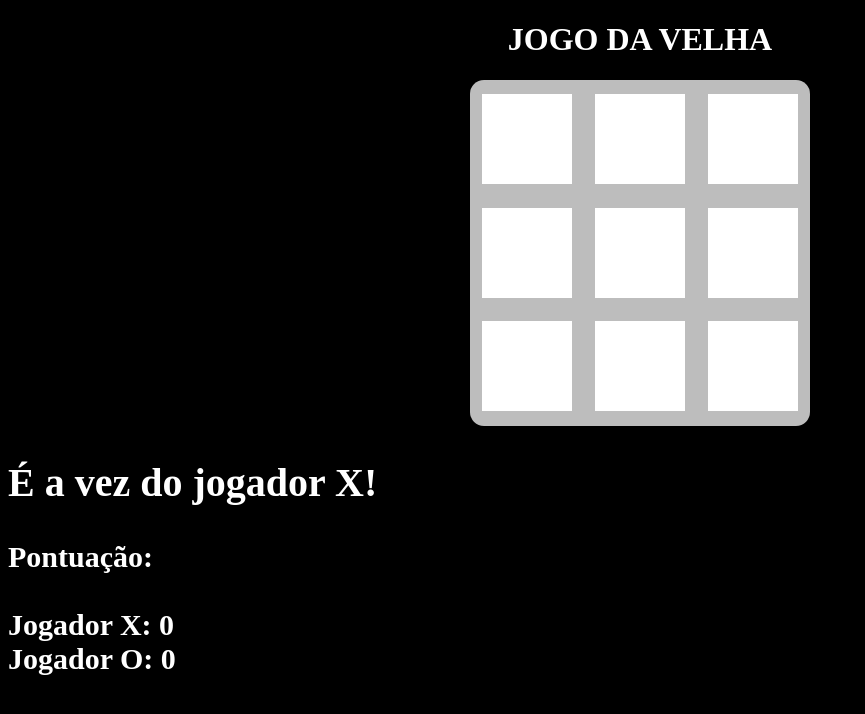
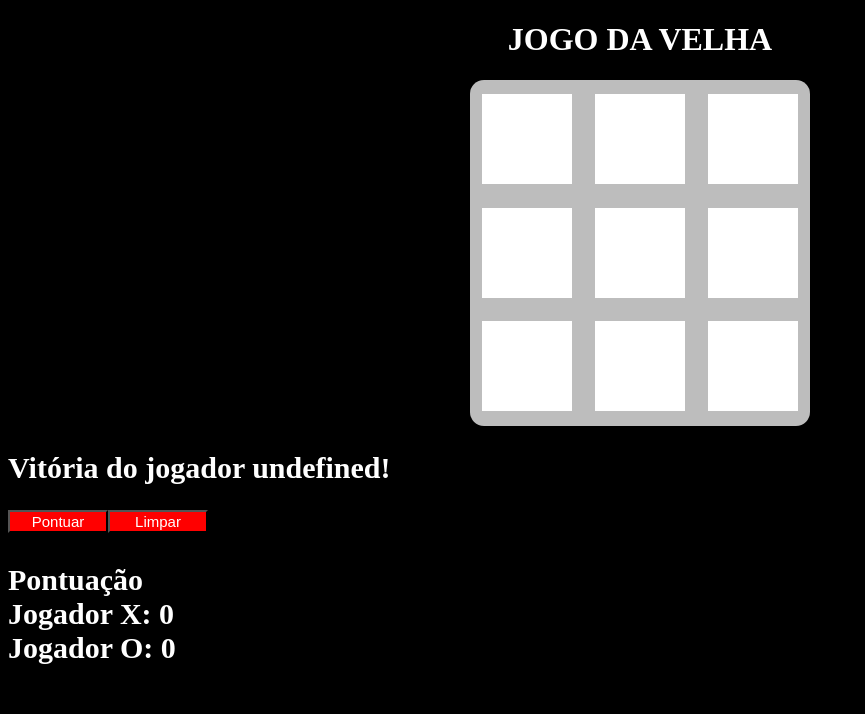
Before and after one commit to WenderG/jogo_da_velha, a plain HTML site: page index.html in a window 1280 px wide. Shown: the whole page, without its empty margins (0-865 px from the left). Drawn offline with Linux system fonts and the light colour scheme.

Commit message:
finalizando a lógica do jogo

```diff
--- a/index.html
+++ b/index.html
@@ -75,10 +75,12 @@
         </div>
     </section>
 
+    <button onclick="jogo()">Pontuar</button><button onclick="resetar()">Limpar</button>
+
     <section>
         <h3>
-            Pontuação: <br><br>
             <div id="placar">
+                Pontuação<br>
                 Jogador X: 0<br>
                 Jogador O: 0
             </div>
--- a/main.js
+++ b/main.js
@@ -8,6 +8,7 @@ let a7 = window.document.getElementById('a_sete')
 let a8 = window.document.getElementById('a_oito')
 let a9 = window.document.getElementById('a_nove')
 let turno = window.document.getElementById('turno')
+let pontos = window.document.getElementById('placar')
 
 let area1
 let area2
@@ -18,7 +19,9 @@ let area6
 let area7
 let area8
 let area9
-
+let vencedor
+let pontos_X = 0
+let pontos_O = 0
 let aux = 0
 
 function marca_a1() {
@@ -146,3 +149,84 @@ function marca_a9() {
 
     aux++
 }
+
+function pontuacao() {
+    if(vencedor == "X") {
+        pontos_X++
+        pontos.innerHTML = `<h3>Pontuação<br>
+                                Jogador X: ${pontos_X} <br>
+                                jogador O: ${pontos_O}
+                            </h3>`
+    }else if(vencedor == "O"){
+        pontos_O++
+        pontos.innerHTML = `<h3>Pontuação<br>
+                                Jogador X: ${pontos_X} <br>
+                                jogador O: ${pontos_O}
+                            </h3>`
+    }
+}
+
+function resetar() {
+    a1.innerHTML = ""
+    a2.innerHTML = ""
+    a3.innerHTML = ""
+    a4.innerHTML = ""
+    a5.innerHTML = ""
+    a6.innerHTML = ""
+    a7.innerHTML = ""
+    a8.innerHTML = ""
+    a9.innerHTML = ""
+
+    if(aux % 2 == 0) {
+        turno.innerHTML = "<h2>É a vez do jogador X!</h2>"
+    }else {
+        turno.innerHTML = "<h2>É a vez do jogador O!</h2>"
+    }
+}
+
+function jogo(){
+    if(area1 == area2 && area2 == area3){ //linha 1
+        turno.innerHTML = `<h2>Vitória do jogador ${area1}!</h2>`
+        vencedor = area1
+        pontuacao()
+
+    }else if(area4 == area5 && area5 == area6){ //linha 2
+        turno.innerHTML = `<h2>Vitória do jogador ${area4}!</h2>`
+        vencedor = area4
+        pontuacao()
+
+    }else if(area7 == area8 && area8 == area9){ //linha 3
+        turno.innerHTML = `<h2>Vitória do jogador ${area7}!</h2>`
+        vencedor = area7
+        pontuacao()
+
+    }else if(area1 == area4 && area4 == area7){ //vertical 1
+        turno.innerHTML = `<h2>Vitória do jogador ${area1}!</h2>`
+        vencedor = area1
+        pontuacao()
+
+    }else if(area2 == area5 && area5 == area8){ //vertical 2
+        turno.innerHTML = `<h2>Vitória do jogador ${area2}!</h2>`
+        vencedor = area2
+        pontuacao()
+
+    }else if(area3 == area6 && area6 == area9){ //vertical 3
+        turno.innerHTML = `<h2>Vitória do jogador ${area3}!</h2>`
+        vencedor = area3
+        pontuacao()
+
+    }else if(area1 == area5 && area5 == area9){ //diagonal esquerda
+        turno.innerHTML = `<h2>Vitória do jogador ${area1}!</h2>`
+        vencedor = area1
+        pontuacao()
+
+    }else if(area3 == area5 && area5 == area7){ //diagonal direita
+        turno.innerHTML = `<h2>Vitória do jogador ${area3}!</h2>`
+        vencedor = area3
+        pontuacao()
+
+    }else{ //nenhuma opção
+        turno.innerHTML = `<h2>Deu velha!</h2>`
+        vencedor = "0"
+    }
+}
--- a/style.css
+++ b/style.css
@@ -40,9 +40,12 @@ h1 {
     text-align: center;
 }
 
-/* .checkbox {
-    display: none;
-} */
+button {
+    background-color: #ff0000;
+    color: var(--branco);
+    font-size: 15px;
+    width: 100px;
+}
 
 .alinhamento {
     padding: 0.5em 0 0 0;
@@ -50,7 +53,7 @@ h1 {
 
 h2 {
     color: var(--branco);
-    font-size: 40px;
+    font-size: 30px;
 }
 
 h3 {
```
Also changed, not shown: 1 other file.
